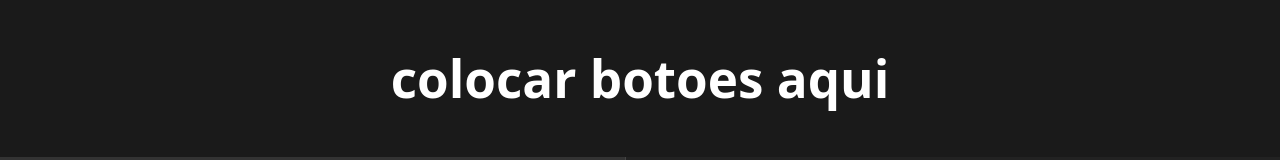
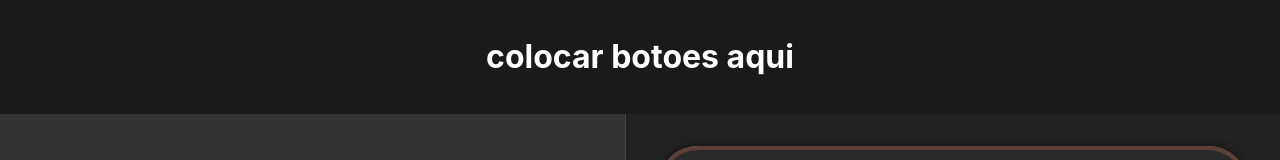
Before and after one commit to Projeto-RPG-Educativo/frontEnd, a React (Vite) app in the folder meu-rpg-mvp/: page / in a window 1280 px wide. Shown: the top 160 px of the page. Built offline with nearby package versions, Linux system fonts and the light colour scheme.

Commit message:
Atualizando por garantia

```diff
--- a/meu-rpg-mvp/src/App.tsx
+++ b/meu-rpg-mvp/src/App.tsx
@@ -2,11 +2,11 @@
 import { useState, useEffect } from 'react';
 import {
   classDefinitions,
-  questionsDb,
   type ClassName,
   type Player,
   type Enemy,
   type Question,
+  questionsDb,
 } from './GameDataBank';
 import ClassSelectionScreen from './components/pages/ClassSelectionScreen';
 import BattleScreen from './components/pages/BattleScreen';
@@ -164,7 +164,7 @@
   };
 
   // Função para reiniciar o jogo
-  const restartGame = () => {
+  const goToClassSelection = () => {
     setGameState('CLASS_SELECTION');
     setPlayer(null);
     setEnemy({ name: "Goblin da Gramática", hp: 100, maxHp: 100, damage: 20 });
@@ -192,10 +192,11 @@
             onAnswer={handleAnswer}
             onUseAbility={handleUseAbility}
             classDefinitions={classDefinitions}
+            onGoToMenu={goToClassSelection}
           />
         );
       case 'GAME_OVER':
-        return <GameOverScreen message={gameOverMessage} onRestart={restartGame} />;
+        return <GameOverScreen message={gameOverMessage} onRestart={goToClassSelection} />;
       default:
         return null;
     }
--- a/meu-rpg-mvp/src/index.css
+++ b/meu-rpg-mvp/src/index.css
@@ -1,68 +1,14 @@
-:root {
-  font-family: system-ui, Avenir, Helvetica, Arial, sans-serif;
-  line-height: 1.5;
-  font-weight: 400;
-
-  color-scheme: light dark;
-  color: rgba(255, 255, 255, 0.87);
-  background-color: #242424;
-
-  font-synthesis: none;
-  text-rendering: optimizeLegibility;
+body {
+  /* Remove margens padrão do navegador */
+  margin: 0;
+  /* Define a família da fonte */
+  font-family: -apple-system, BlinkMacSystemFont, 'Segoe UI', 'Roboto', 'Oxygen',
+    'Ubuntu', 'Cantarell', 'Fira Sans', 'Droid Sans', 'Helvetica Neue',
+    sans-serif;
+  /* Melhora a suavização de fontes em navegadores webkit (Chrome, Safari) */
   -webkit-font-smoothing: antialiased;
+  /* Melhora a suavização de fontes em navegadores gecko (Firefox) */
   -moz-osx-font-smoothing: grayscale;
+  background-color: #222;
+  color: #fff;
 }
-
-a {
-  font-weight: 500;
-  color: #646cff;
-  text-decoration: inherit;
-}
-a:hover {
-  color: #535bf2;
-}
-
-body {
-  margin: 0;
-  display: flex;
-  place-items: center;
-  min-width: 320px;
-  min-height: 100vh;
-}
-
-h1 {
-  font-size: 3.2em;
-  line-height: 1.1;
-}
-
-button {
-  border-radius: 8px;
-  border: 1px solid transparent;
-  padding: 0.6em 1.2em;
-  font-size: 1em;
-  font-weight: 500;
-  font-family: inherit;
-  background-color: #1a1a1a;
-  cursor: pointer;
-  transition: border-color 0.25s;
-}
-button:hover {
-  border-color: #646cff;
-}
-button:focus,
-button:focus-visible {
-  outline: 4px auto -webkit-focus-ring-color;
-}
-
-@media (prefers-color-scheme: light) {
-  :root {
-    color: #213547;
-    background-color: #ffffff;
-  }
-  a:hover {
-    color: #747bff;
-  }
-  button {
-    background-color: #f9f9f9;
-  }
-}
```
